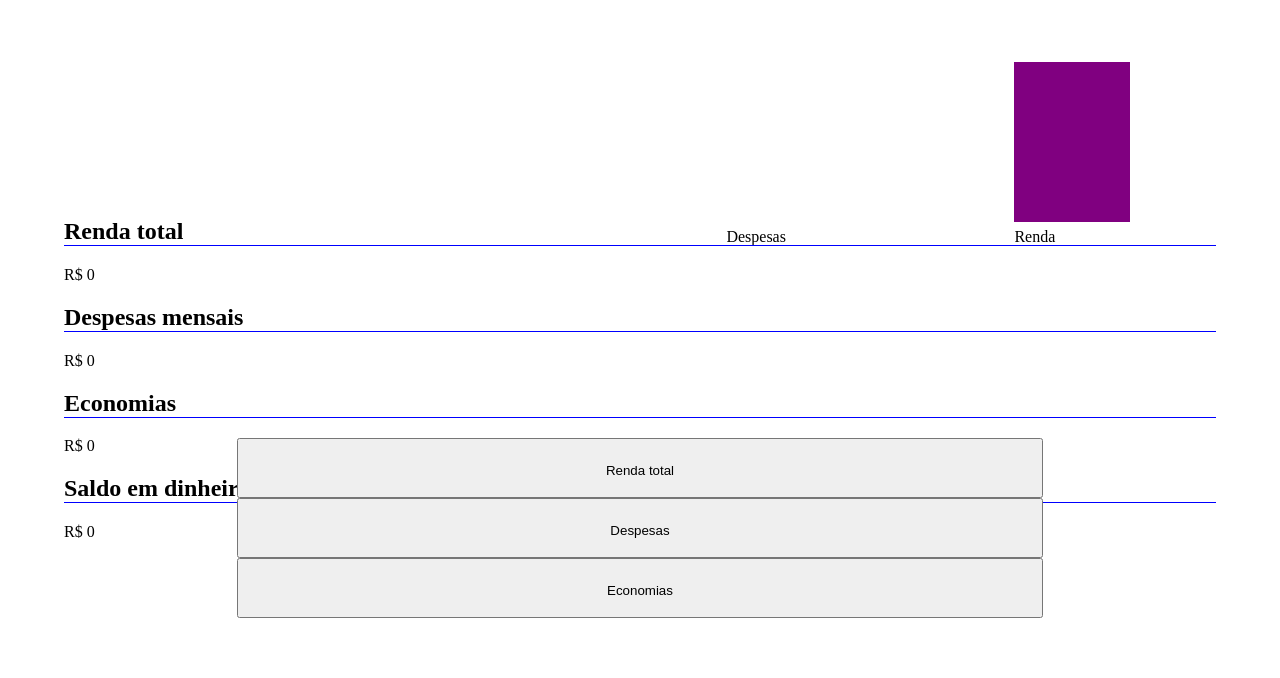
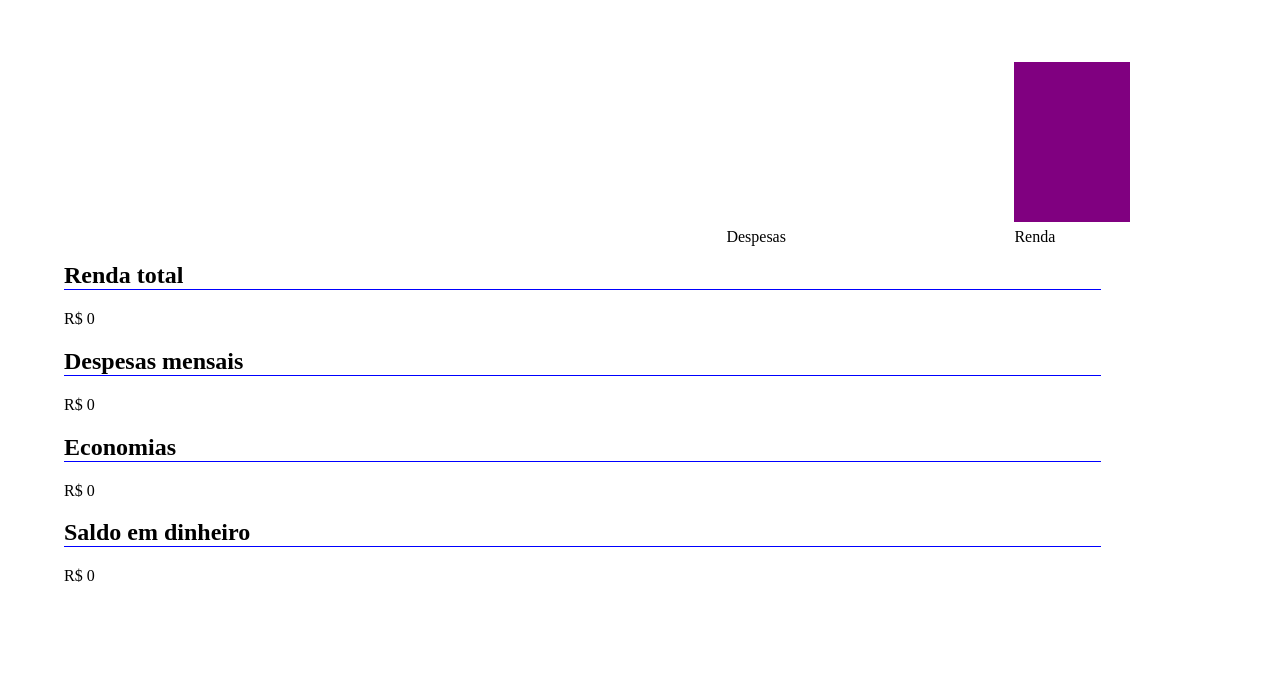
Before and after one commit to organizacaopessoalfinancas/organizacaopessoalfinancas.github.io, a plain HTML site: page index.html in a window 1280 px wide. Shown: the part 122-800 px from the top of the page. Drawn offline with Linux system fonts and the light colour scheme.

Commit message:
Add files via upload

```diff
--- a/style.css
+++ b/style.css
@@ -50,20 +50,17 @@ body {
 	background:purple;
 }
 #summarylisting {
-	position:absolute;
-	height:30vh;
 	width:90%;
-	top:40vh;
+	margin-top:35vh;
 }
 #summarylisting h2 {
 	border-bottom:1px solid blue;
 }
 #buttonsdiv {
-	position:absolute;
 	height:25vh;
 	width:90%;
-	top:70vh;
 	text-align:center;
+	margin-top:10%;
 }
 #buttonsdiv input[type="button"] {
 	width:70%;
```
